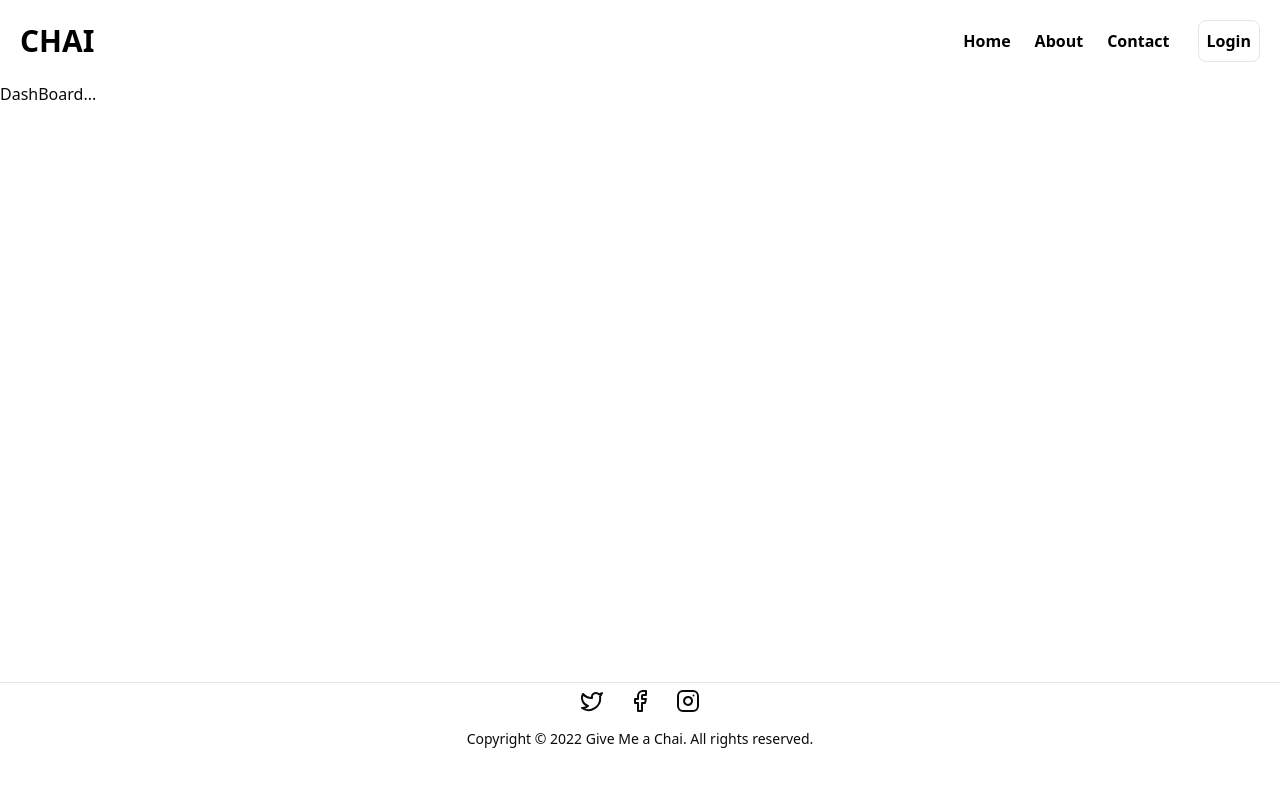
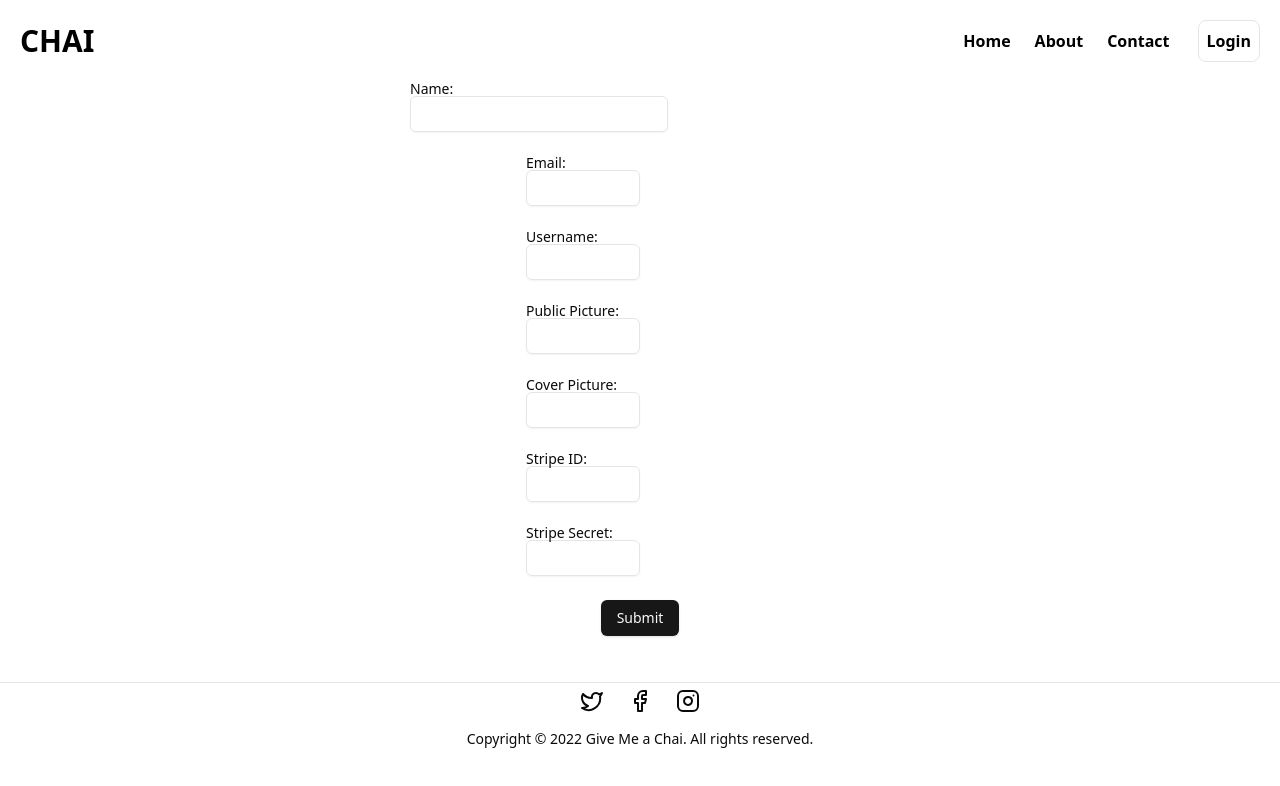
Before and after one commit to MANI-WEBDEVE/Funding-Application, a Next.js app: page /dashboard in a window 1280 px wide. Shown: the top 786 px of the page. Built offline with nearby package versions, Linux system fonts and the light colour scheme; no server answers.

Commit message:
dashboard-page-UI

```diff
--- a/package.json
+++ b/package.json
@@ -11,6 +11,7 @@
   "dependencies": {
     "@radix-ui/react-dropdown-menu": "^2.1.2",
     "@radix-ui/react-icons": "^1.3.0",
+    "@radix-ui/react-label": "^2.1.0",
     "@radix-ui/react-slot": "^1.1.0",
     "class-variance-authority": "^0.7.0",
     "clsx": "^2.1.1",
--- a/src/app/(Pages)/[username]/page.tsx
+++ b/src/app/(Pages)/[username]/page.tsx
@@ -1,7 +1,9 @@
 "use client";
+import { Button } from "@/components/ui/button";
+import { Input } from "@/components/ui/input";
 import Image from "next/image";
 import React from "react";
-
+import { FaRegUserCircle } from "react-icons/fa";
 const page = ({ params }: { params: { username: string } }): JSX.Element => {
   const users = [
     { username: "johnDoe", id: 1, payment: 1000 },
@@ -37,19 +39,47 @@ const page = ({ params }: { params: { username: string } }): JSX.Element => {
         <div className="text-sm text-gray-600">
           9000 members . 200 posts . $15,430/release
         </div>
-      </div>
-      <div className=" flex justify-center items-center gap-4 text-black w-[80%]">
-        <div className="listUser bg-slate-100 p-4">
+      <div className=" flex gap-4 text-black w-[80%] mt-6 ">
+        <div className="suppoter  w-1/2 p-10">
+        <h1 className="text-2xl font-bold py-4 uppercase">Suppoters </h1>
           <ul>
             {users.map((items) => (
-             <li key={items.id}>{items.username} <span>{items.payment}</span></li>
+
+              <>
+              <div key={items.id}  className="flex items-center justify-between">
+                <div>
+                  <li className="py-4 flex gap-2 items-center" key={items.id}><FaRegUserCircle className="w-6 h-6"/> {items.username} </li>
+                </div>
+                <div>{items.payment}</div>
+              </div>
+                <div className="border-b border-black"></div>
+              </>
+
             ))}
           </ul>
         </div>
-        <div className="bg-red-900"></div>
+        <div className=" w-1/2 p-10">
+          <h1 className="text-2xl uppercase font-bold py-4">Make a Payment</h1>
+          <div className="flex flex-col gap-3">
+            {/* create a three input filed first payment amount second username third email and then make a Button */}
+            <Input type="text" placeholder="Amount" className="p-3 rounded-md" />
+            <Input type="text" placeholder="Username" className="p-3 rounded-md" />
+            <Input type="text" placeholder="Email" className="p-3 rounded-md" />
+            <Button className="text-white bg-black hover:bg-slate-800 p-3 rounded-md shadow-xl font-bold">Make a Payment</Button>
+          </div>
+          {/* choose for this amount create a button */}
+          <div className="flex  gap-3 mt-4">
+            <Button className="text-white bg-black hover:bg-slate-800 p-3 rounded-md shadow-xl font-bold px-4 py-2">10$</Button>
+            <Button className="text-white bg-black hover:bg-slate-800 p-3 rounded-md shadow-xl font-bold px-4 py-2">20$</Button>
+            <Button className="text-white bg-black hover:bg-slate-800 p-3 rounded-md shadow-xl font-bold px-4 py-2">30$</Button>
+          </div>
+
+        </div>
+      </div>
       </div>
     </>
   );
 };
 
 export default page;
+{/* <FaRegUserCircle /> */}
--- a/src/app/(Pages)/dashboard/page.tsx
+++ b/src/app/(Pages)/dashboard/page.tsx
@@ -1,13 +1,87 @@
 "use client"
-import React from "react";
+import React, { ChangeEvent, useState } from "react";
 
-import { useSession, signIn, signOut } from "next-auth/react";
-import { useRouter } from "next/navigation";
-
-const Dashboard = () => {
+import { Label } from "@/components/ui/label";
+import { Input } from "@/components/ui/input";
+import { Button } from "@/components/ui/button";
 
 
-    return <div>DashBoard...</div>;
+interface User {
+  name: string;
+  email: string;
+  username: string;
+  publicPicture: string;
+  coverPicture: string;
+  stripeId: string;
+  stripeSecret: string;
+}
+
+
+const Dashboard = (): JSX.Element => {
+  const [user, setUser] = useState<User>({
+    name: "",
+    email: "",
+    username: "",
+    publicPicture: "",
+    coverPicture: "",
+    stripeId: "",
+    stripeSecret: "",
+  });
+
+  const handleChange = (e: ChangeEvent<HTMLInputElement>) => {
+    const { name, value } = e.target;
+    setUser((prevState) => ({ ...prevState, [name]: value }));
+  };
+
+
+  const handleSubmit = (e: React.FormEvent<HTMLFormElement>) => {
+    e.preventDefault();
+    console.log(user);
+  };
+
+  return (
+    <div className="flex items-center justify-center flex-col ">
+
+    <form onSubmit={handleSubmit} className="w-full flex items-center justify-center  flex-col">
+      <Label>
+        Name:
+        <Input className="w-1/2 px-32" type="text" name="name" value={user.name} onChange={handleChange} />
+      </Label>
+      <br />
+      <Label>
+        Email:
+        <Input className="w-1/2" type="email" name="email" value={user.email} onChange={handleChange} />
+      </Label>
+      <br />
+      <Label>
+        Username:
+        <Input className="w-1/2" type="text" name="username" value={user.username} onChange={handleChange} />
+      </Label>
+      <br />
+      <Label>
+        Public Picture:
+        <Input className="w-1/2" type="text" name="publicPicture" value={user.publicPicture} onChange={handleChange} />
+      </Label>
+      <br />
+      <Label>
+        Cover Picture:
+        <Input className="w-1/2" type="text" name="coverPicture" value={user.coverPicture} onChange={handleChange} />
+      </Label>
+      <br />
+      <Label>
+        Stripe ID:
+        <Input className="w-1/2" type="text" name="stripeId" value={user.stripeId} onChange={handleChange} />
+      </Label>
+      <br />
+      <Label>
+        Stripe Secret:
+        <Input className="w-1/2" type="text" name="stripeSecret" value={user.stripeSecret} onChange={handleChange} />
+      </Label>
+      <br />
+      <Button type="submit">Submit</Button>
+    </form>
+    </div>
+  );
 };
 
 export default Dashboard;
--- /dev/null
+++ b/src/components/ui/input.tsx
@@ -0,0 +1,25 @@
+import * as React from "react"
+
+import { cn } from "@/lib/utils"
+
+export interface InputProps
+  extends React.InputHTMLAttributes<HTMLInputElement> {}
+
+const Input = React.forwardRef<HTMLInputElement, InputProps>(
+  ({ className, type, ...props }, ref) => {
+    return (
+      <input
+        type={type}
+        className={cn(
+          "flex h-9 w-full rounded-md border border-input bg-transparent px-3 py-1 text-sm shadow-sm transition-colors file:border-0 file:bg-transparent file:text-sm file:font-medium file:text-foreground placeholder:text-muted-foreground focus-visible:outline-none focus-visible:ring-1 focus-visible:ring-ring disabled:cursor-not-allowed disabled:opacity-50",
+          className
+        )}
+        ref={ref}
+        {...props}
+      />
+    )
+  }
+)
+Input.displayName = "Input"
+
+export { Input }
--- /dev/null
+++ b/src/components/ui/label.tsx
@@ -0,0 +1,26 @@
+"use client"
+
+import * as React from "react"
+import * as LabelPrimitive from "@radix-ui/react-label"
+import { cva, type VariantProps } from "class-variance-authority"
+
+import { cn } from "@/lib/utils"
+
+const labelVariants = cva(
+  "text-sm font-medium leading-none peer-disabled:cursor-not-allowed peer-disabled:opacity-70"
+)
+
+const Label = React.forwardRef<
+  React.ElementRef<typeof LabelPrimitive.Root>,
+  React.ComponentPropsWithoutRef<typeof LabelPrimitive.Root> &
+    VariantProps<typeof labelVariants>
+>(({ className, ...props }, ref) => (
+  <LabelPrimitive.Root
+    ref={ref}
+    className={cn(labelVariants(), className)}
+    {...props}
+  />
+))
+Label.displayName = LabelPrimitive.Root.displayName
+
+export { Label }
```
Also changed, not shown: 2 other files (tests, documents, lock files or other folders).
